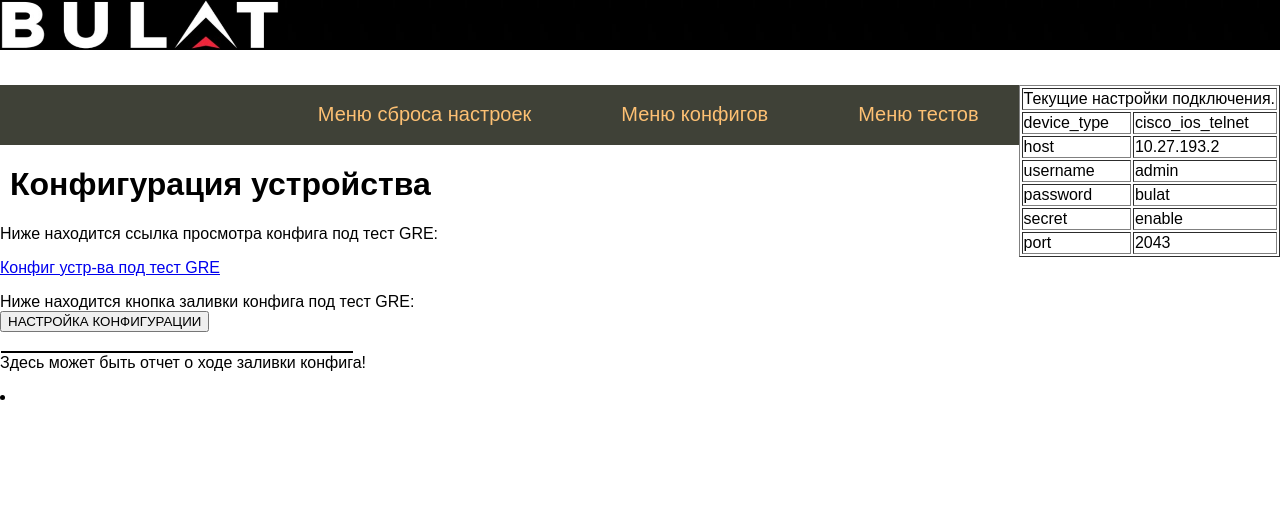
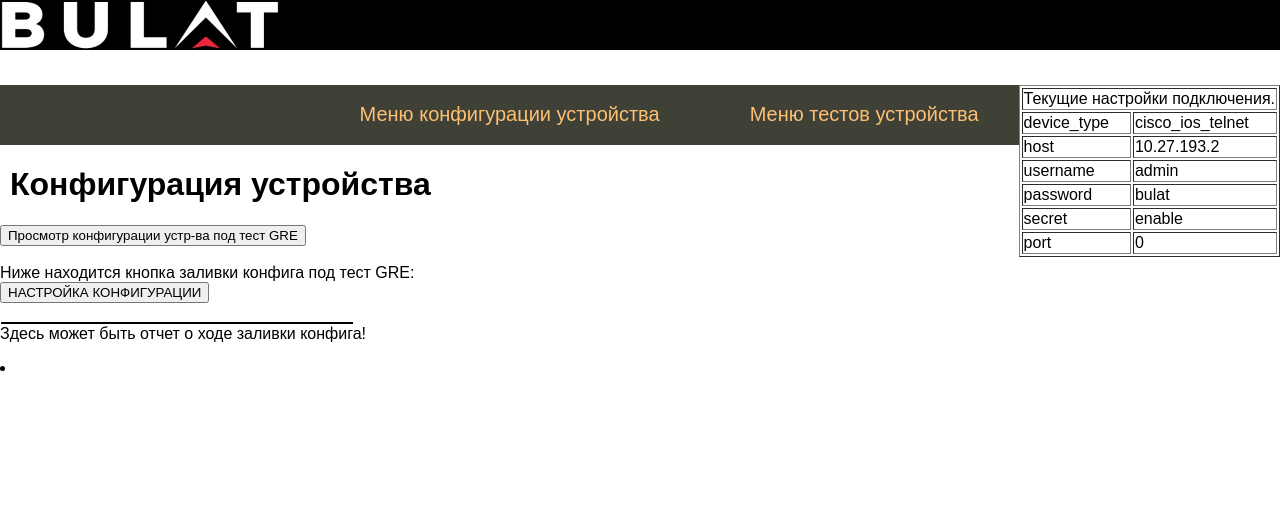
Before and after one commit to SergeyVolkoff/switches, a Flask app: page /cfg/1 in a window 1280 px wide. Shown: the top 516 px of the page. Run offline with Flask 2, Linux system fonts and the light colour scheme; data comes from the database, SQL or seed files in the repository; data that the repository does not hold is empty.

Commit message:
fix read cfg

```diff
--- a/manage-app2/app.py
+++ b/manage-app2/app.py
@@ -402,6 +402,21 @@
     return render_template("profile.html", menu=dbase.getMainmenu(), title="Профиль пользователя")
 
 
+@app.route('/read_cfg',methods = ['POST', 'GET'])
+# Ф-я для получения конфига для просмотра
+def read_cfg():
+    id_cfg = request.form['index']# name="index" in ..html
+    print(id_cfg)
+    if id_cfg == '1':
+        id_cfg="cfg_GRE.yaml"
+    print(id_cfg)
+    with open(f'../templates_cfg/{id_cfg}', 'r') as file:
+        text = file.readlines()
+    return render_template(
+        f'/read_cfg.html',
+        menu=dbase.getMainmenu(),
+        constants = dbase.getConstants_trident(),
+        title="Просмотр конфигурции",text=text)
 
 """socketio and PTY"""
 
--- a/manage-app2/sq_db.sql
+++ b/manage-app2/sq_db.sql
@@ -37,24 +37,34 @@
 name text NOT NULL,
 email integer NOT NULL,
 psw text NOT NULL,
-time integer NOT NULL
+url text
 );
 
-INSERT INTO mainmenu (title, url) VALUES ('Меню тестов', '/');
-INSERT INTO mainmenu (title, url) VALUES ('Меню конфигов', '/cfg');
-INSERT INTO mainmenu (title, url) VALUES ('Меню сброса настроек', '/reset');
+CREATE TABLE IF NOT EXISTS read_cfg (
+id integer  PRIMARY KEY AUTOINCREMENT,
+title text NOT NULL,
+url text
+);
+
+INSERT INTO read_cfg (title, url) VALUES ('Просмотр конфигурации под тест GRE', '/read_cfg/1');
+INSERT INTO read_cfg (title, url) VALUES ('Просмотр конфигурации под тест 2', '/read_cfg/2');
+INSERT INTO read_cfg (title, url) VALUES ('Просмотр конфигурации под тест 3', '/read_cfg/3');
+
+INSERT INTO mainmenu (title, url) VALUES ('Меню тестов устройства', '/');
+INSERT INTO mainmenu (title, url) VALUES ('Меню конфигурации устройства', '/cfg');
+INSERT INTO mainmenu (title, url) VALUES ('Меню сброса настроек устройства', '/reset');
 INSERT INTO mainmenu (title, url) VALUES ('Меню настроек теста', '/constants');
-INSERT INTO mainmenu (title, url) VALUES ('Авторизация', '/login');
+INSERT INTO mainmenu (title, url) VALUES ('Авторизация пользователя', '/login');
 
 INSERT INTO secondmenu (title, url) VALUES ('Проверка поддержки GRE', '1');
 INSERT INTO secondmenu (title, url) VALUES ('Проверка поддержки test2', '2');
 INSERT INTO secondmenu (title, url) VALUES ('Проверка поддержки test3', '3');
 
-INSERT INTO thirdmenu (title, url) VALUES ('Конфиг под тест GRE', '/cfg/1');
-INSERT INTO thirdmenu (title, url) VALUES ('Конфиг под test2', '/cfg/2');
-INSERT INTO thirdmenu (title, url) VALUES ('Конфиг под  test3', '/cfg/3');
+INSERT INTO thirdmenu (title, url) VALUES ('Конфигурация устройства под тест GRE', '/cfg/1');
+INSERT INTO thirdmenu (title, url) VALUES ('Конфигурация устройства под test2', '/cfg/2');
+INSERT INTO thirdmenu (title, url) VALUES ('Конфигурация устройства под  test3', '/cfg/3');
 
-INSERT INTO posts (title, schema, test_specification, test_progress,test_result)
+INSERT INTO posts (title, schema, test_specification, test_progress, test_result)
 VALUES (
 'Проверка поддержки GRE', ?,
 'Здесь пока пусто',
@@ -70,7 +80,7 @@
 );
 INSERT INTO posts (title, schema, test_specification, test_progress,test_result)
 VALUES (
-'Test Проверка поддержки test3', ?,
+'Тест: Проверка поддержки test3', ?,
 'Здесь будет описание test3',
 'Здесь будет прогресс test3',
 'Здесь будет результат test3'
--- a/manage-app2/templates/cfg_gre.html
+++ b/manage-app2/templates/cfg_gre.html
@@ -3,10 +3,17 @@
 {% block content %}
     {{ super() }}
 
-    <div class="title">
+    <!-- <div class="title">
         Ниже находится ссылка просмотра конфига под тест GRE:
     </div>
-    <p><a href="file:///home/ssw/Documents/switches/templates_cfg/cfg_GRE.yaml" target="_blank">Конфиг устр-ва под тест GRE</a></li>
+    <p><a href="/read_cfg" target="_blank">Просмотр конфигурации устр-ва под тест GRE</a></li> -->
+
+    <div>
+        <form action="/read_cfg" method="POST"class ="form_contact">
+            <!-- скрытый параметр -->
+            <input type="hidden" name="index" value="1">
+            <input type="submit" class="btn btn-dark" value="Просмотр конфигурации устр-ва под тест GRE">
+    </div>
 
     <br>
     <div class="title">
```
Also changed, not shown: manage-app2/templates/read_cfg.html (added, +13 -0 lines), manage-app2/manage_app2.db.
